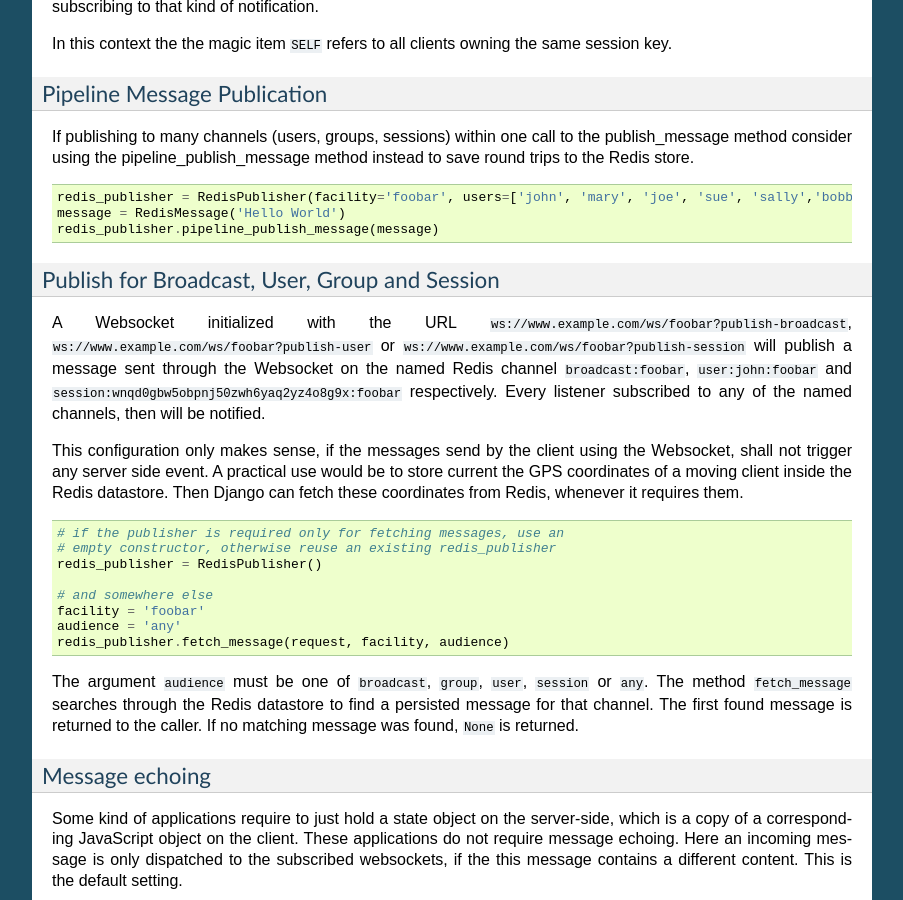
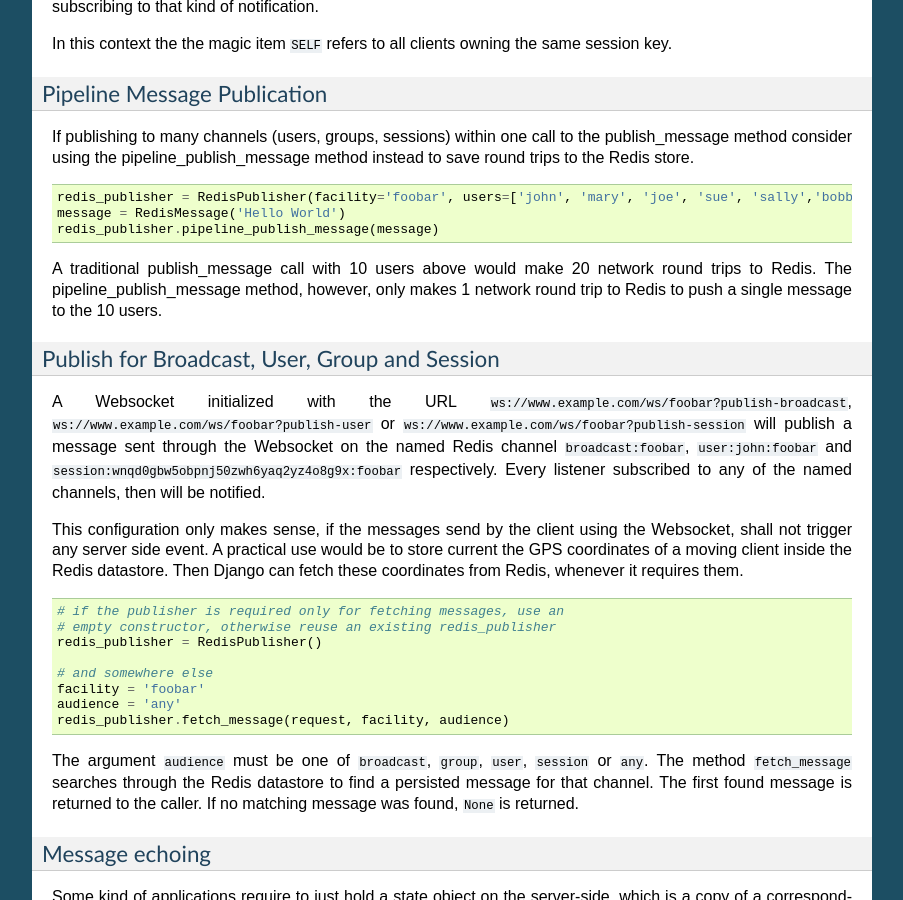
Before and after one commit to jrief/django-websocket-redis, a Sphinx documentation site: the page built from docs/usage.rst, in a window 1280 px wide and 900 px high, scrolled down 3519 px. Shown: the whole window, without its empty margins (198-1101 px from the left). Built offline with Sphinx 7.4.7, drawn with Linux system fonts in a browser that asks for light colours; pages that are not in the unit, such as notebooks, are missing from menus.

Commit message:
Added comparison to docs to show why pipeline can be better in some circumstances.

```diff
--- a/docs/usage.rst
+++ b/docs/usage.rst
@@ -216,6 +216,8 @@ If publishing to many channels (users, groups, sessions) within one call to the
     message = RedisMessage('Hello World')
     redis_publisher.pipeline_publish_message(message)
 
+A traditional publish_message call with 10 users above would make 20 network round trips to Redis.  The pipeline_publish_message method, however, only makes 1 network round trip to Redis to push a single message to the 10 users.
+
 Publish for Broadcast, User, Group and Session
 ----------------------------------------------
 A Websocket initialized with the URL ``ws://www.example.com/ws/foobar?publish-broadcast``,
```
